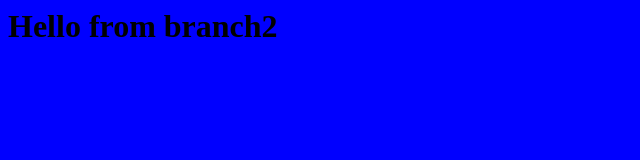
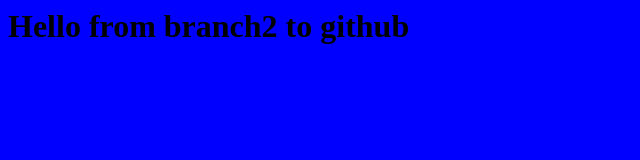
Before and after one commit to zavernutiy/temp1, a plain HTML site: page index.html in a window 1280 px wide. Shown: the whole page, without its empty margins (0-640 px from the left). Drawn offline with Linux system fonts and the light colour scheme.

Commit message:
trying push in repository

```diff
--- a/index.html
+++ b/index.html
@@ -1,5 +1,5 @@
 <html>
 	<body bgcolor="blue">
-		<h1>Hello from branch2</h1>
+		<h1>Hello from branch2 to github</h1>
 	</body>
 </html>
```
